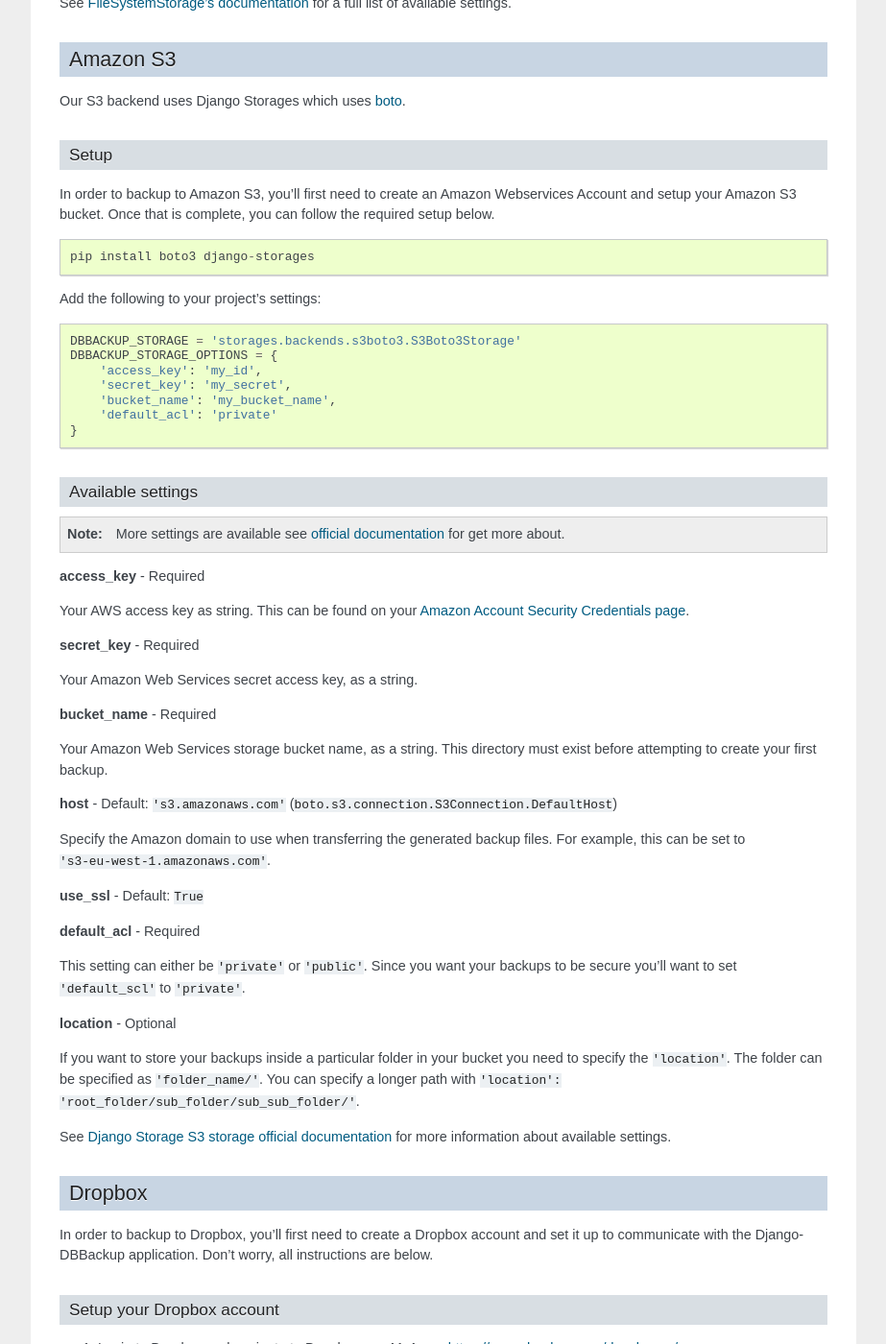
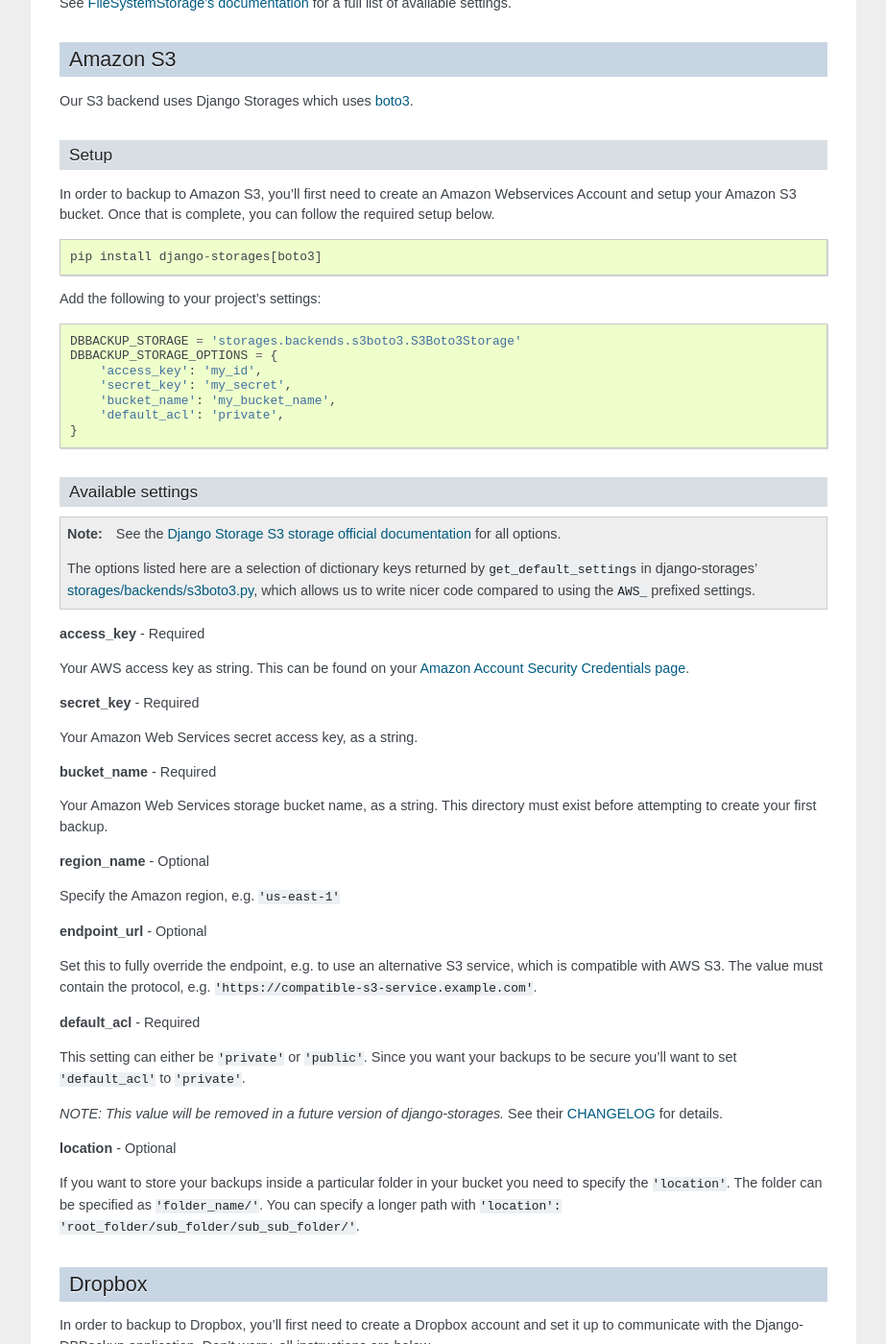
Before and after one commit to jazzband/django-dbbackup, a Sphinx documentation site: the page built from docs/storage.rst, in a window 1280 px wide and 1400 px high, scrolled down 1098 px. Shown: the whole window at 96% size, without its empty margins (198-1121 px from the left). Built offline with Sphinx 7.4.7, drawn with Linux system fonts in a browser that asks for light colours.

Commit message:
Docs: Fix removed host option, explain new options

```diff
--- a/docs/storage.rst
+++ b/docs/storage.rst
@@ -22,7 +22,8 @@
 a local directory. Feel free to use any Django storage, you can find a variety
 of them at `Django Packages`_.
 
-.. _`built-in file system storage`: https://docs.djangoproject.com/en/1.8/ref/files/storage/#the-filesystemstorage-class
+.. _`built-in file system storage`:
+    https://docs.djangoproject.com/en/stable/ref/files/storage/#the-filesystemstorage-class
 .. _`Django Packages`: https://djangopackages.org/grids/g/storage-backends/
 
 .. note::
@@ -64,14 +65,15 @@
 
 See `FileSystemStorage's documentation`_ for a full list of available settings.
 
-.. _`FileSystemStorage's documentation`: https://docs.djangoproject.com/en/1.9/ref/files/storage/#the-filesystemstorage-class
+.. _`FileSystemStorage's documentation`:
+    https://docs.djangoproject.com/en/stable/ref/files/storage/#the-filesystemstorage-class
 
 Amazon S3
 ---------
 
-Our S3 backend uses Django Storages which uses `boto`_.
+Our S3 backend uses Django Storages which uses `boto3`_.
 
-.. _`boto`: http://docs.pythonboto.org/en/latest/#
+.. _`boto3`: https://boto3.amazonaws.com/v1/documentation/api/latest/index.html
 
 Setup
 ~~~~~
@@ -80,7 +82,7 @@
 Webservices Account and setup your Amazon S3 bucket. Once that is
 complete, you can follow the required setup below. ::
 
-    pip install boto3 django-storages
+    pip install django-storages[boto3]
 
 Add the following to your project's settings: ::
 
@@ -89,7 +91,7 @@
         'access_key': 'my_id',
         'secret_key': 'my_secret',
         'bucket_name': 'my_bucket_name',
-        'default_acl': 'private'
+        'default_acl': 'private',
     }
 
 Available settings
@@ -97,16 +99,25 @@
 
 .. note::
 
-    More settings are available see `official documentation`_ for get more about.
+    See the `Django Storage S3 storage official documentation`_ for all options.
 
-.. _`official documentation`: https://django-storages.readthedocs.io/en/latest/backends/amazon-S3.html
+    The options listed here are a selection of dictionary keys returned by
+    ``get_default_settings`` in django-storages' `storages/backends/s3boto3.py`_,
+    which allows us to write nicer code compared to using the ``AWS_`` prefixed
+    settings.
+
+.. _`Django Storage S3 storage official documentation`:
+    https://django-storages.readthedocs.io/en/latest/backends/amazon-S3.html
+.. _`storages/backends/s3boto3.py`:
+    https://github.com/jschneier/django-storages/blob/master/storages/backends/s3boto3.py#L293-L324
 
 **access_key** - Required
 
 Your AWS access key as string. This can be found on your `Amazon Account
 Security Credentials page`_.
 
-.. _`Amazon Account Security Credentials page`: https://console.aws.amazon.com/iam/home#security_credential
+.. _`Amazon Account Security Credentials page`:
+    https://console.aws.amazon.com/iam/home#security_credential
 
 **secret_key** - Required
 
@@ -117,19 +128,23 @@
 Your Amazon Web Services storage bucket name, as a string. This directory must
 exist before attempting to create your first backup.
 
-**host** - Default: ``'s3.amazonaws.com'``
-(``boto.s3.connection.S3Connection.DefaultHost``)
+**region_name** - Optional
 
-Specify the Amazon domain to use when transferring the generated backup files.
-For example, this can be set to ``'s3-eu-west-1.amazonaws.com'``.
+Specify the Amazon region, e.g. ``'us-east-1'``
 
-**use_ssl** - Default: ``True``
+**endpoint_url** - Optional
 
+Set this to fully override the endpoint, e.g. to use an alternative S3 service,
+which is compatible with AWS S3.  The value must contain the protocol, e.g.
+``'https://compatible-s3-service.example.com'``.
 
 **default_acl** - Required
 
-This setting can either be ``'private'`` or ``'public'``. Since you want your backups to be secure you'll want to
-set ``'default_scl'`` to ``'private'``.
+This setting can either be ``'private'`` or ``'public'``. Since you want your
+backups to be secure you'll want to set ``'default_acl'`` to ``'private'``.
+
+*NOTE: This value will be removed in a future version of django-storages.*
+See their `CHANGELOG`_ for details.
 
 **location** - Optional
 
@@ -137,11 +152,7 @@
 The folder can be specified as ``'folder_name/'``.
 You can specify a longer path with ``'location': 'root_folder/sub_folder/sub_sub_folder/'``.
 
-See `Django Storage S3 storage official documentation`_ for more information
-about available settings.
-
-.. _`Django Storage S3 storage official documentation`: http://django-storages.readthedocs.io/en/latest/backends/amazon-S3.html
-
+.. _`CHANGELOG`: https://github.com/jschneier/django-storages/blob/master/CHANGELOG.rst
 
 Dropbox
 -------
```
